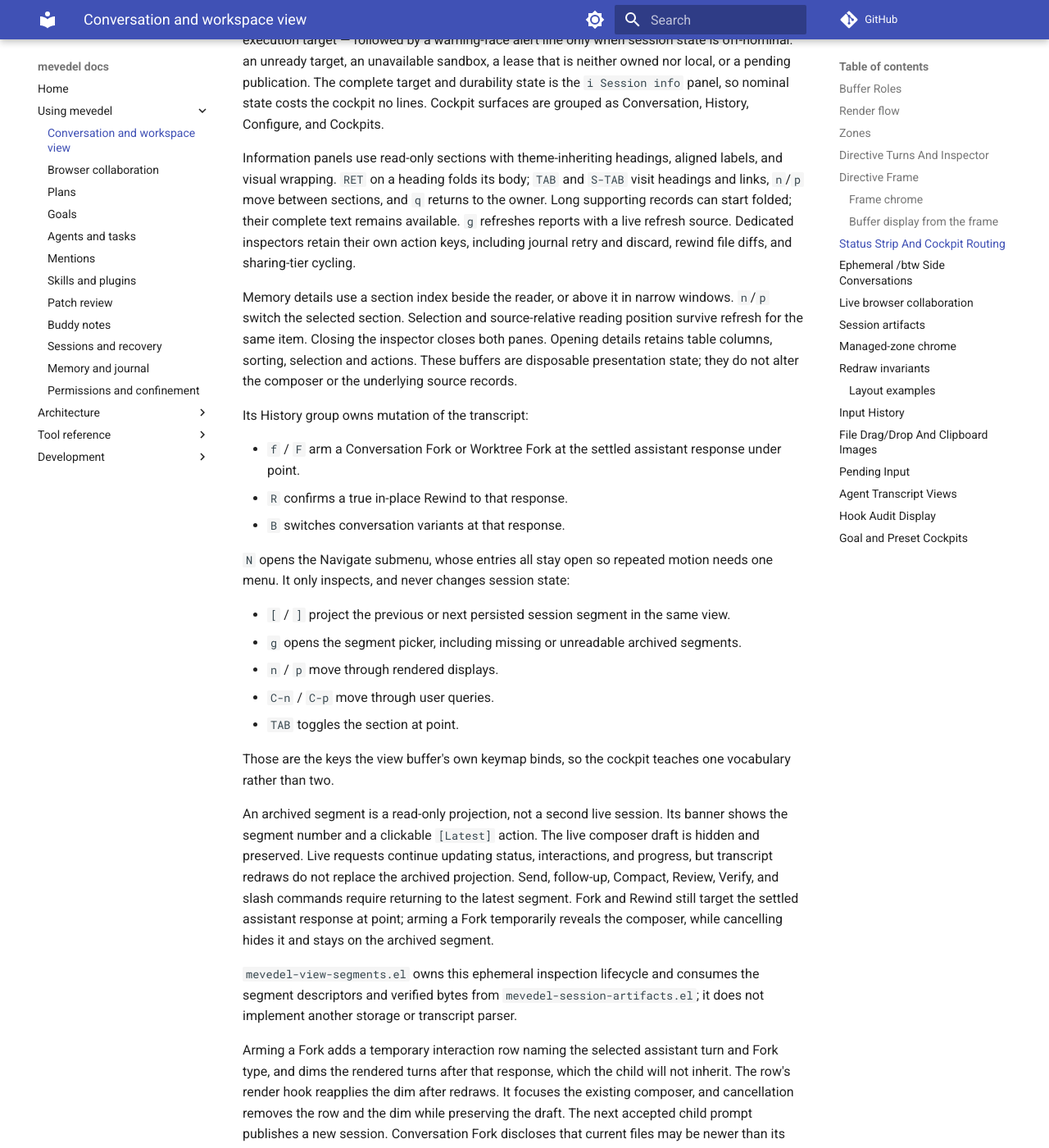
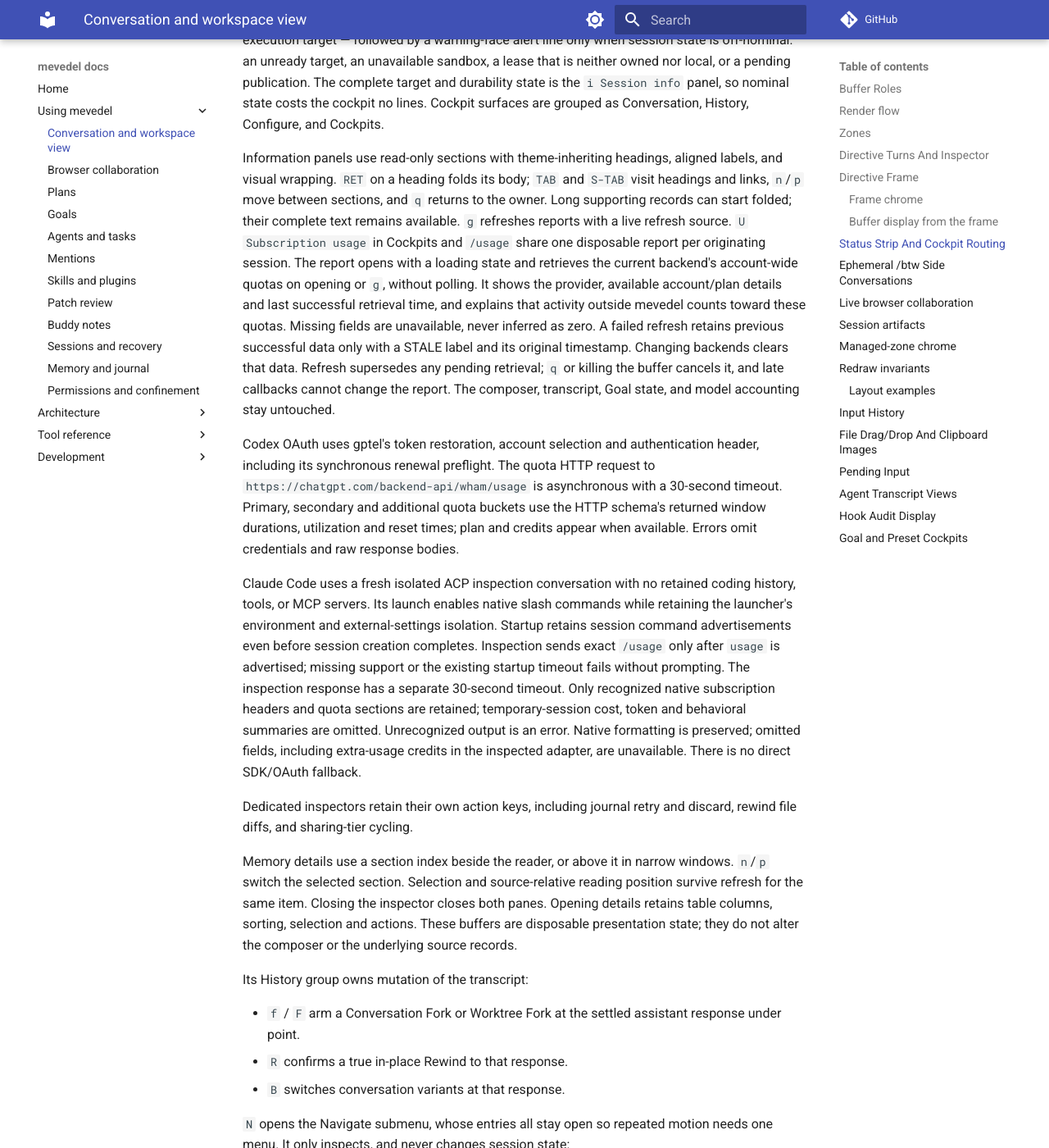
Before and after one commit to FrauH0lle/mevedel, an MkDocs documentation site: the page built from docs/view.md, in a window 1280 px wide and 1400 px high, scrolled down 18477 px. Shown: the whole window at 82% size. Built offline with MkDocs 1.6.1 and Material for MkDocs 9.7.7, drawn with Linux system fonts in a browser that asks for light colours; comment, search, counter and statistics services are not loaded.

Commit message:
feat(usage): Inspect account subscription quotas from sessions
Add /usage and cockpit U with a disposable report that owns refresh,
freshness and cancellation without entering conversation accounting.

* mevedel-subscription-usage.el (mevedel-subscription-usage-show): Own one
read-only report per session, reject superseded callbacks, mark stale data
and clear results when the selected backend changes.
* mevedel-subscription-usage-provider.el: Retrieve Codex HTTP quotas using
gptel OAuth, and extract native Claude subscription information.
* mevedel-acp.el (mevedel-acp--ready): Retain command advertisements and
require advertised inspection support before prompting.
* mevedel-acp-text.el (mevedel-acp-text-request): Bound inspection responses
and cancel their timers with the request.
* mevedel-claude-code.el (mevedel-claude-code-usage-launch): Build isolated
inspection metadata without mutating subsequent coding launches.
* mevedel-menu.el, mevedel-skills-ui.el: Register entry points and help.
* test/fixtures/acp-agent.py, test/test-mevedel-subscription-usage.el,
test/test-mevedel-subscription-usage-provider.el,
test/test-mevedel-claude-code.el: Cover provider boundaries, lifecycle,
cold compiled first use and unchanged composer/accounting state.
* README.md, docs/skills.md, docs/view.md, docs/module-map.md: Document the
implemented report and native Claude formatting limitation.

Validation: 9,507 isolated ERT cases, no failures, 23 expected skips;
warning-free compilation of 231 files. Read-only live quota checks pass
for both configured accounts using frozen configured gptel/ACP sources.

```diff
--- a/docs/view.md
+++ b/docs/view.md
@@ -886,6 +886,36 @@
 and `S-TAB` visit headings and links, `n`/`p` move between sections, and `q`
 returns to the owner. Long supporting records can start folded; their complete
 text remains available. `g` refreshes reports with a live refresh source.
+`U Subscription usage` in Cockpits and `/usage` share one disposable report per
+originating session. The report opens with a loading state and retrieves the
+current backend's account-wide quotas on opening or `g`, without polling. It
+shows the provider, available account/plan details and last successful retrieval
+time, and explains that activity outside mevedel counts toward these quotas.
+Missing fields are unavailable, never inferred as zero. A failed refresh retains
+previous successful data only with a STALE label and its original timestamp.
+Changing backends clears that data. Refresh supersedes any pending retrieval;
+`q` or killing the buffer cancels it, and late callbacks cannot change the report.
+The composer, transcript, Goal state, and model accounting stay untouched.
+
+Codex OAuth uses gptel's token restoration, account selection and authentication
+header, including its synchronous renewal preflight. The quota HTTP request to
+`https://chatgpt.com/backend-api/wham/usage` is asynchronous with a 30-second
+timeout. Primary, secondary and additional quota buckets use the HTTP schema's
+returned window durations, utilization and reset times; plan and credits appear
+when available. Errors omit credentials and raw response bodies.
+
+Claude Code uses a fresh isolated ACP inspection conversation with no retained
+coding history, tools, or MCP servers. Its launch enables native slash commands
+while retaining the launcher's environment and external-settings isolation.
+Startup retains session command advertisements even before session creation
+completes. Inspection sends exact `/usage` only after `usage` is advertised;
+missing support or the existing startup timeout fails without prompting.
+The inspection response has a separate 30-second timeout. Only recognized native
+subscription headers and quota sections are retained; temporary-session cost,
+token and behavioral summaries are omitted. Unrecognized output is an error.
+Native formatting is preserved; omitted fields, including extra-usage credits in
+the inspected adapter, are unavailable. There is no direct SDK/OAuth fallback.
+
 Dedicated inspectors retain their own action keys, including journal retry and
 discard, rewind file diffs, and sharing-tier cycling.
 
```
Also changed, not shown: README.md (+7 -1 lines), docs/module-map.md (+2 -0 lines), docs/skills.md (+7 -1 lines), 11 other files.
